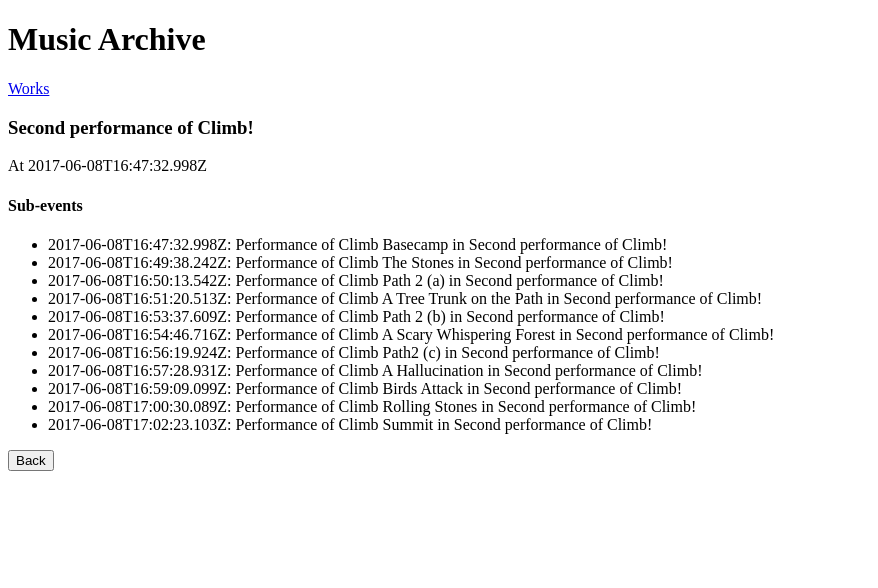
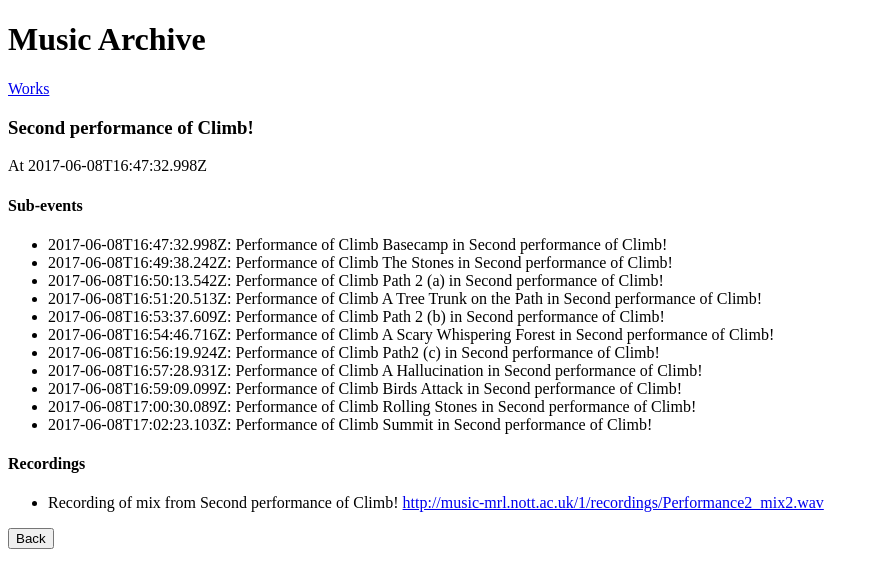
Before and after one commit to oerc-music/music-archive, an Angular app in the folder archive-app/: page /performance/Climb_Performance_2 in a window 1280 px wide. Shown: the top 588 px of the page, without its empty margins (0-878 px from the left). Built offline with nearby package versions, Linux system fonts and the light colour scheme.

Commit message:
added initial list of recordings to view

```diff
--- a/archive-app/src/app/entity.ts
+++ b/archive-app/src/app/entity.ts
@@ -36,7 +36,7 @@ export class Entity {
 		//console.log(res);
 		return res;
 	}
-	getValue(fieldname:string, subfieldname:string): string {
+	getValue(fieldname:string, subfieldname?:string): string {
 		let vs = this.getValues(fieldname, subfieldname);
 		if (vs.length==0)
 			return '';
--- a/archive-app/src/app/performance-detail.component.html
+++ b/archive-app/src/app/performance-detail.component.html
@@ -4,5 +4,9 @@
 	<ul>
 		<li *ngFor="let sub of subevents">{{sub.getValue('prov:startedAtTime')}}: {{sub.label}}</li>
 	</ul>
+	<h4>Recordings</h4>
+	<ul>
+		<li *ngFor="let rec of recordings">{{rec.label}} <a *ngFor="let url of rec.getValues('urls')" href="{{url}}">{{url}} </a></li>
+	</ul>
 </div>
 <button (click)="goBack()">Back</button>
--- a/archive-app/src/app/performance-detail.component.ts
+++ b/archive-app/src/app/performance-detail.component.ts
@@ -13,6 +13,7 @@ import { RecordsService }  from './records.service';
 export class PerformanceDetailComponent implements OnInit {
   performance: Entity;
   subevents: Entity[] = [];
+  recordings: Entity[] = [];
 
   constructor(
     private recordsService: RecordsService,
@@ -26,7 +27,12 @@ export class PerformanceDetailComponent implements OnInit {
       .subscribe(performance => { this.performance = performance;
         this.recordsService.getSubEvents(performance)
         .then(subevents => { /*console.log(subevents);*/ this.subevents = subevents
-          .sort((a,b) => a.compareTo(b, 'prov:startedAtTime'))})});
+          .sort((a,b) => a.compareTo(b, 'prov:startedAtTime'))});
+        this.recordsService.getRecordingsOfPerformance(performance)
+        .then(recordings => {
+          Promise.all( recordings.map(rec => this.recordsService.getUrlsOfRecording(rec).then(urls => rec.fields['urls'] = urls)) )
+          .then(() => this.recordings = recordings)
+        })});
   }
 
   goBack(): void {
--- a/archive-app/src/app/records.service.ts
+++ b/archive-app/src/app/records.service.ts
@@ -60,8 +60,8 @@ export class RecordsService {
 	getPerformance(id:string): Promise<Entity> {
 		return this.getRecords().then(records => records.find(record => record.type_id=='Performance' && record.id==id));
 	}
-	getValuesAsEntities(entity:Entity, fieldname:string): Promise<Entity[]> {
-		let eventids = entity.getValues(fieldname);
+	getValuesAsEntities(entity:Entity, fieldname:string, subfieldname?:string): Promise<Entity[]> {
+		let eventids = entity.getValues(fieldname, subfieldname);
 		var subevents = [];
 		return Promise.all(eventids.map(eventid =>
 		{
@@ -81,6 +81,17 @@ export class RecordsService {
 	getMembers(entity:Entity): Promise<Entity[]> {
 		return this.getValuesAsEntities(entity, 'frbroo:R10_has_member');
 	}
+	getRecordingsOfPerformance(performance:Entity): Promise<Entity[]> {
+		return this.getRecords().
+			then(records => records.filter
+			(record => 'Recording'==record.type_id &&
+			record.getValues('mo:records').indexOf(performance.type_id+'/'+performance.id)>=0));
+	}
+	getUrlsOfRecording(recording:Entity): Promise<String[]> {
+		return this.getValuesAsEntities(recording, 'coll:linked_audio_clips', 'coll:linked_audio_m').
+			then(audio_clips =>
+			{var urls=audio_clips.map(audio_clip => audio_clip.getValue('coll:audio_clip')); /*console.log('urls',urls); */ return urls;});
+	}
   private handleError(error: any): Promise<any> {
     console.error('An error occurred', error); // for demo purposes only
     return Promise.reject(error.message || error);
--- /dev/null
+++ b/archive-app/src/assets/data/climb-recordings-20170608.json
@@ -0,0 +1,140 @@
+{
+	"@context": [
+		{
+			"@base": "/annalist/c/annalist_performance_archive/d/"
+		},
+		"/annalist/c/annalist_performance_archive/d/coll_context.jsonld"
+	],
+	"@id": "/annalist/c/annalist_performance_archive/l/Default_list_all/",
+	"annal:entity_list": [
+		{
+			"@id": "/annalist/c/annalist_performance_archive/d/Recording/Climb_performance_test_mix/",
+			"@type": [
+				"frbroo:F26_Recording",
+				"prov:Entity",
+				"crm:E70_Thing",
+				"crm:E71_Man-Made_Thing",
+				"crm:E28_Conceptual_Object",
+				"frbroo:F2_Expression",
+				"mo:MusicalExpression",
+				"annal:EntityData"
+			],
+			"annal:id": "Climb_performance_test_mix",
+			"annal:type": "frbroo:F26_Recording",
+			"annal:type_id": "Recording",
+			"annal:url": "/annalist/c/annalist_performance_archive/d/Recording/Climb_performance_test_mix/",
+			"coll:linked_audio_clips": [
+				{
+					"coll:linked_audio_m": "Linked_audio/Climb_performance_test_mix"
+				}
+			],
+			"coll:linked_images": [],
+			"entity:seeAlso_r": [],
+			"mo:records": "Performance/Climb_performance_test",
+			"prov:hadMember_repeat": [],
+			"prov:startedAtTime": "2017-06-08T15:11:04.571Z",
+			"rdfs:comment": "Recording of mix from Test performance of Climb!",
+			"rdfs:label": "Recording of mix from Test performance of Climb!"
+		},
+		{
+			"@id": "/annalist/c/annalist_performance_archive/d/Linked_audio/Climb_performance_test_mix/",
+			"@type": [
+				"coll:Linked_audio",
+				"annal:EntityData"
+			],
+			"annal:id": "Climb_performance_test_mix",
+			"annal:type": "coll:Linked_audio",
+			"annal:type_id": "Linked_audio",
+			"annal:url": "/annalist/c/annalist_performance_archive/d/Linked_audio/Climb_performance_test_mix/",
+			"coll:audio_clip": "http://music-mrl.nott.ac.uk/1/recordings/Rehearsal_mix2.wav",
+			"rdfs:comment": "Audio of mix from Test performance of Climb!",
+			"rdfs:label": "Audio of mix from Test performance of Climb!"
+		},
+		{
+			"@id": "/annalist/c/annalist_performance_archive/d/Recording/Climb_performance_1_mix/",
+			"@type": [
+				"frbroo:F26_Recording",
+				"prov:Entity",
+				"crm:E70_Thing",
+				"crm:E71_Man-Made_Thing",
+				"crm:E28_Conceptual_Object",
+				"frbroo:F2_Expression",
+				"mo:MusicalExpression",
+				"annal:EntityData"
+			],
+			"annal:id": "Climb_performance_1_mix",
+			"annal:type": "frbroo:F26_Recording",
+			"annal:type_id": "Recording",
+			"annal:url": "/annalist/c/annalist_performance_archive/d/Recording/Climb_performance_1_mix/",
+			"coll:linked_audio_clips": [
+				{
+					"coll:linked_audio_m": "Linked_audio/Climb_performance_1_mix"
+				}
+			],
+			"coll:linked_images": [],
+			"entity:seeAlso_r": [],
+			"mo:records": "Performance/Climb_performance_1",
+			"prov:hadMember_repeat": [],
+			"prov:startedAtTime": "2017-06-08T16:14:00.178Z",
+			"rdfs:comment": "Recording of mix from Premiere performance of Climb!",
+			"rdfs:label": "Recording of mix from Premiere performance of Climb!"
+		},
+		{
+			"@id": "/annalist/c/annalist_performance_archive/d/Linked_audio/Climb_performance_1_mix/",
+			"@type": [
+				"coll:Linked_audio",
+				"annal:EntityData"
+			],
+			"annal:id": "Climb_performance_1_mix",
+			"annal:type": "coll:Linked_audio",
+			"annal:type_id": "Linked_audio",
+			"annal:url": "/annalist/c/annalist_performance_archive/d/Linked_audio/Climb_performance_1_mix/",
+			"coll:audio_clip": "http://music-mrl.nott.ac.uk/1/recordings/Performance1_mix2.wav",
+			"rdfs:comment": "Audio of mix from Premiere performance of Climb!",
+			"rdfs:label": "Audio of mix from Premiere performance of Climb!"
+		},
+		{
+			"@id": "/annalist/c/annalist_performance_archive/d/Recording/Climb_Performance_2_mix/",
+			"@type": [
+				"frbroo:F26_Recording",
+				"prov:Entity",
+				"crm:E70_Thing",
+				"crm:E71_Man-Made_Thing",
+				"crm:E28_Conceptual_Object",
+				"frbroo:F2_Expression",
+				"mo:MusicalExpression",
+				"annal:EntityData"
+			],
+			"annal:id": "Climb_Performance_2_mix",
+			"annal:type": "frbroo:F26_Recording",
+			"annal:type_id": "Recording",
+			"annal:url": "/annalist/c/annalist_performance_archive/d/Recording/Climb_Performance_2_mix/",
+			"coll:linked_audio_clips": [
+				{
+					"coll:linked_audio_m": "Linked_audio/Climb_Performance_2_mix"
+				}
+			],
+			"coll:linked_images": [],
+			"entity:seeAlso_r": [],
+			"mo:records": "Performance/Climb_Performance_2",
+			"prov:hadMember_repeat": [],
+			"prov:startedAtTime": "2017-06-08T16:48:38.651Z",
+			"rdfs:comment": "Recording of mix from Second performance of Climb!",
+			"rdfs:label": "Recording of mix from Second performance of Climb!"
+		},
+		{
+			"@id": "/annalist/c/annalist_performance_archive/d/Linked_audio/Climb_Performance_2_mix/",
+			"@type": [
+				"coll:Linked_audio",
+				"annal:EntityData"
+			],
+			"annal:id": "Climb_Performance_2_mix",
+			"annal:type": "coll:Linked_audio",
+			"annal:type_id": "Linked_audio",
+			"annal:url": "/annalist/c/annalist_performance_archive/d/Linked_audio/Climb_Performance_2_mix/",
+			"coll:audio_clip": "http://music-mrl.nott.ac.uk/1/recordings/Performance2_mix2.wav",
+			"rdfs:comment": "Audio of mix from Second performance of Climb!",
+			"rdfs:label": "Audio of mix from Second performance of Climb!"
+		}
+	]
+}
--- a/archive-app/src/assets/data/records.json
+++ b/archive-app/src/assets/data/records.json
@@ -47,6 +47,34 @@
       "prov:used_r": [],
       "rdfs:comment": "NottFAR concert 8th June 2017",
       "rdfs:label": "NottFAR concert 8th June 2017"
+    },
+    {
+      "@id": "/annalist/c/annalist_performance_archive/d/Linked_audio/example_recording_audio_clip/",
+      "@type": [
+        "coll:Linked_audio",
+        "annal:EntityData"
+      ],
+      "annal:id": "example_recording_audio_clip",
+      "annal:type": "coll:Linked_audio",
+      "annal:type_id": "Linked_audio",
+      "annal:url": "/annalist/c/annalist_performance_archive/d/Linked_audio/example_recording_audio_clip/",
+      "coll:audio_clip": "http://some.url/some.file.mp3",
+      "rdfs:comment": "Example recording audio clip",
+      "rdfs:label": "Example recording audio clip"
+    },
+    {
+      "@id": "/annalist/c/annalist_performance_archive/d/Linked_audio/example_recording_audio_clip/",
+      "@type": [
+        "coll:Linked_audio",
+        "annal:EntityData"
+      ],
+      "annal:id": "example_recording_audio_clip",
+      "annal:type": "coll:Linked_audio",
+      "annal:type_id": "Linked_audio",
+      "annal:url": "/annalist/c/annalist_performance_archive/d/Linked_audio/example_recording_audio_clip/",
+      "coll:audio_clip": "http://some.url/some.file.mp3",
+      "rdfs:comment": "Example recording audio clip",
+      "rdfs:label": "Example recording audio clip"
     },
     {
       "@id": "/annalist/c/annalist_performance_archive/d/Part_of_Work/Climb_basecamp/",
@@ -275,7 +303,7 @@
       "rdfs:label": "Djanogly Recital Hall, Nottingham"
     },
     {
-      "@id": "/annalist/c/annalist_performance_archive/d/Recording/00000007/",
+      "@id": "/annalist/c/annalist_performance_archive/d/Recording/Example_recording_of_climb/",
       "@type": [
         "frbroo:F26_Recording",
         "prov:Entity",
@@ -286,15 +314,20 @@
         "mo:MusicalExpression",
         "annal:EntityData"
       ],
-      "annal:id": "00000007",
+      "annal:id": "Example_recording_of_climb",
       "annal:type": "frbroo:F26_Recording",
       "annal:type_id": "Recording",
-      "annal:url": "/annalist/c/annalist_performance_archive/d/Recording/00000007/",
-      "coll:linked_audio_clips": [],
+      "annal:url": "/annalist/c/annalist_performance_archive/d/Recording/Example_recording_of_climb/",
+      "coll:linked_audio_clips": [
+        {
+          "coll:linked_audio_m": "Linked_audio/example_recording_audio_clip"
+        }
+      ],
       "coll:linked_images": [],
       "entity:seeAlso_r": [],
-      "mo:records": "Performance/00000005",
+      "mo:records": "Performance/Climb_performance_1",
       "prov:hadMember_repeat": [],
+      "prov:startedAtTime": "2017-06-08T16:05:00.000Z",
       "rdfs:comment": "Recording of Premiere of Climb!",
       "rdfs:label": "Recording of Premiere of Climb!"
     }
--- a/archive-app/src/assets/data/urls.json
+++ b/archive-app/src/assets/data/urls.json
@@ -1,5 +1,6 @@
 [
 	"assets/data/records.json",
 	"assets/data/climb-stages-20170608.json",
-	"assets/data/climb-performances-20170608.json"
+	"assets/data/climb-performances-20170608.json",
+	"assets/data/climb-recordings-20170608.json"
 ]
```
Also changed, not shown: 1 other file (tests, documents, lock files or other folders).
